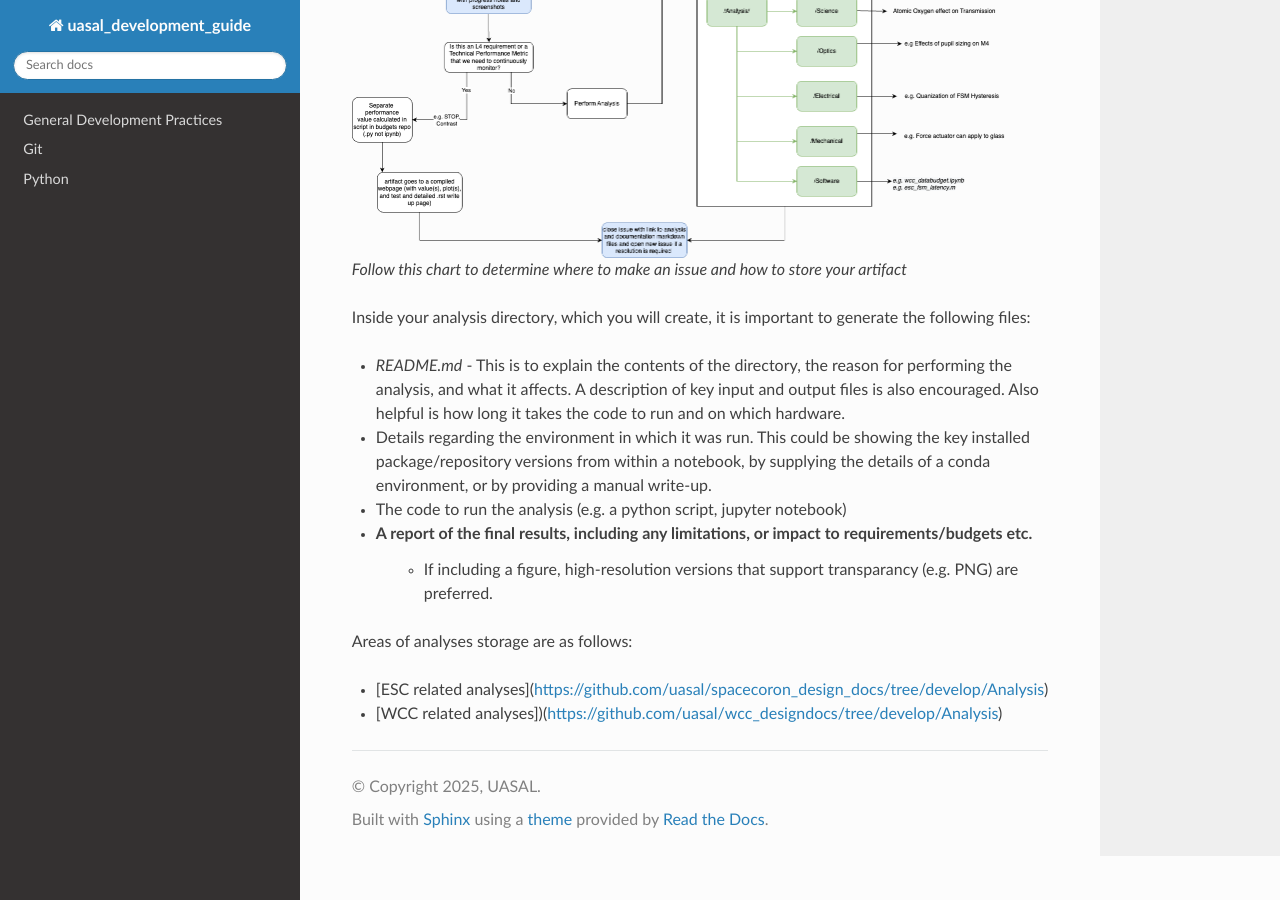
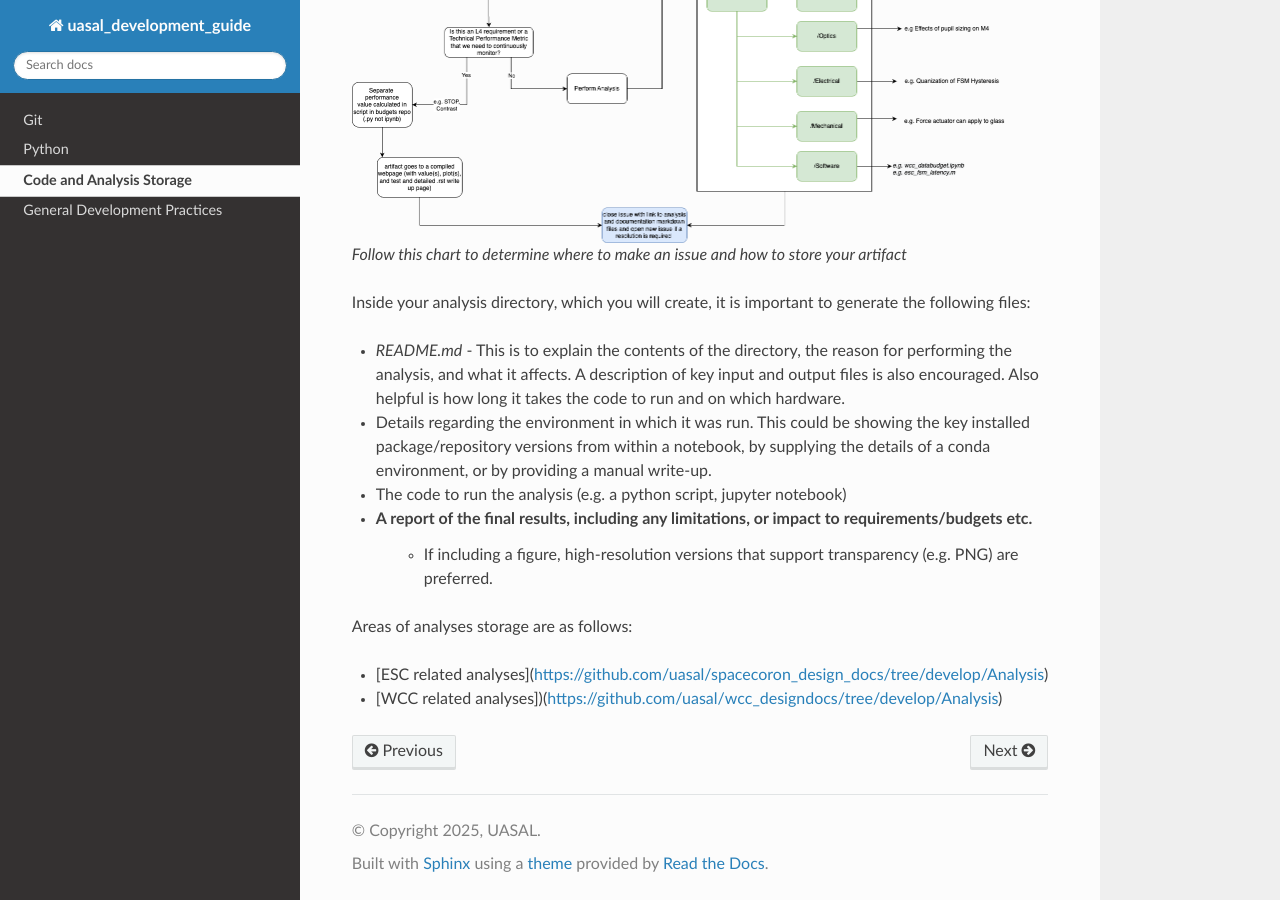
Before and after one commit to uasal/uasal_development_guide, a Sphinx documentation site: the page built from source/code_storage.rst, in a window 1280 px wide and 900 px high, scrolled down 1121 px. Built offline with Sphinx 7.4.7 and the Read the Docs theme 3.1.0, drawn with Linux system fonts in a browser that asks for light colours.

Commit message:
fix CI (#7)
- update CI to run on all PRs
- Fix TOC error
- Updating git action versions to deploy.yml

---------

Co-authored-by: Stephanie Rinaldi <srinaldi@arizona.edu>

```diff
--- a/source/code_storage.rst
+++ b/source/code_storage.rst
@@ -6,14 +6,13 @@
 It also promotes contributions from your colleagues via the healthy development practices discussed in this guide.
 
 Notebooks
-=========
-
+---------
 Notebooks are powerful tools and are especially useful for generating code and reports under a common file.
 However, when developing a more formal tool or package, the notebooks contained within that package (in a `notebooks` folder) are to be example notebooks only, and not the code repo itself.
 
 
 Analysis Storage
-================
+----------------
 
 So where should your analyses go? It depends upon the situation.
 
@@ -21,7 +20,7 @@
 This is encouraged as then the people you share the paper with will have access to the code as well (assuming you're using Overleaf).
 
 Analysis Storage for the Space Telescope Project
-================================================
+------------------------------------------------
 
 For those of us working on the Space Telescope Project, a scheme has been developed to put the analyses into documentation.
 
@@ -41,7 +40,7 @@
 - Details regarding the environment in which it was run. This could be showing the key installed package/repository versions from within a notebook, by supplying the details of a conda environment, or by providing a manual write-up.
 - The code to run the analysis (e.g. a python script, jupyter notebook)
 - A report of the final results, including any limitations, or impact to requirements/budgets etc.
-   - If including a figure, high-resolution versions that support transparancy (e.g. PNG) are preferred.
+   - If including a figure, high-resolution versions that support transparency (e.g. PNG) are preferred.
 
 Areas of analyses storage are as follows:
 
--- a/source/index.rst
+++ b/source/index.rst
@@ -12,8 +12,9 @@
 
 
 .. toctree::
-   :maxdepth: 1
+   :titlesonly:
+   :glob:
 
-   general
    git/git
    python/python
+   *
```
Also changed, not shown: 1 other file.
